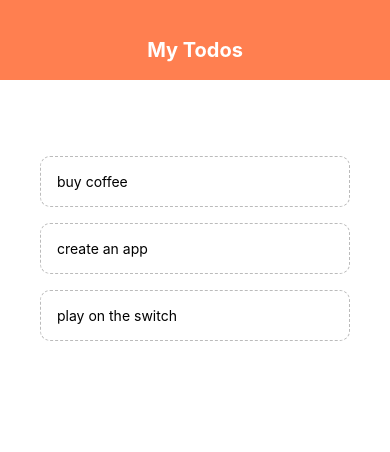
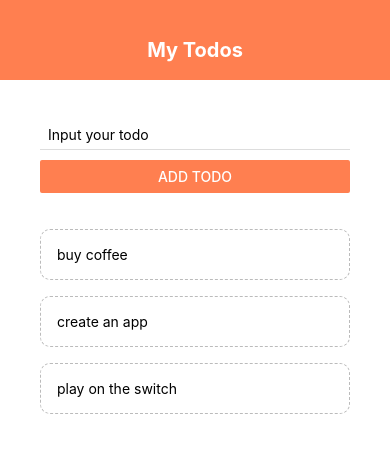
Before and after one commit to siegblink/react-native-project, a React Native app: screen / in a window 390 px wide. Shown: the top 452 px of the page. Built offline with nearby package versions, Linux system fonts and the light colour scheme.

Commit message:
Add addTodo component

```diff
--- a/App.js
+++ b/App.js
@@ -1,7 +1,8 @@
 import React, { useState } from 'react'
-import { StyleSheet, Text, View, FlatList } from 'react-native'
+import { StyleSheet, View, FlatList, Alert } from 'react-native'
 import Header from './components/header'
 import TodoItem from './components/todoItem'
+import AddTodo from './components/addTodo'
 
 export default function App() {
   const [todos, setTodos] = useState([
@@ -16,11 +17,23 @@ export default function App() {
     })
   }
 
+  function submitHandler(text) {
+    if (text.length > 3) {
+      setTodos(prevTodos => {
+        return [{ text: text, key: Math.random().toString() }, ...prevTodos]
+      })
+    } else {
+      Alert.alert('Oops!', 'Todo must be over 3 chars long.', [
+        { text: 'Understood', onPress: () => console.log('alert closed') },
+      ])
+    }
+  }
+
   return (
     <View style={styles.container}>
       <Header />
       <View style={styles.content}>
-        {/* form */}
+        <AddTodo submitHandler={submitHandler} />
         <View style={styles.list}>
           <FlatList
             data={todos}
--- /dev/null
+++ b/components/addTodo.js
@@ -0,0 +1,35 @@
+import React, { useState } from 'react'
+import { StyleSheet, View, Text, TextInput, Button } from 'react-native'
+
+export default function AddTodo({ submitHandler }) {
+  const [text, setText] = useState('')
+
+  function changeHandler(val) {
+    setText(val)
+  }
+
+  return (
+    <View>
+      <TextInput
+        style={styles.input}
+        placeholder='Input your todo'
+        onChangeText={changeHandler}
+      />
+      <Button
+        onPress={() => submitHandler(text)}
+        title='Add todo'
+        color='coral'
+      />
+    </View>
+  )
+}
+
+const styles = StyleSheet.create({
+  input: {
+    marginBottom: 10,
+    paddingHorizontal: 8,
+    paddingVertical: 6,
+    borderBottomWidth: 1,
+    borderBottomColor: '#ddd',
+  },
+})
```
